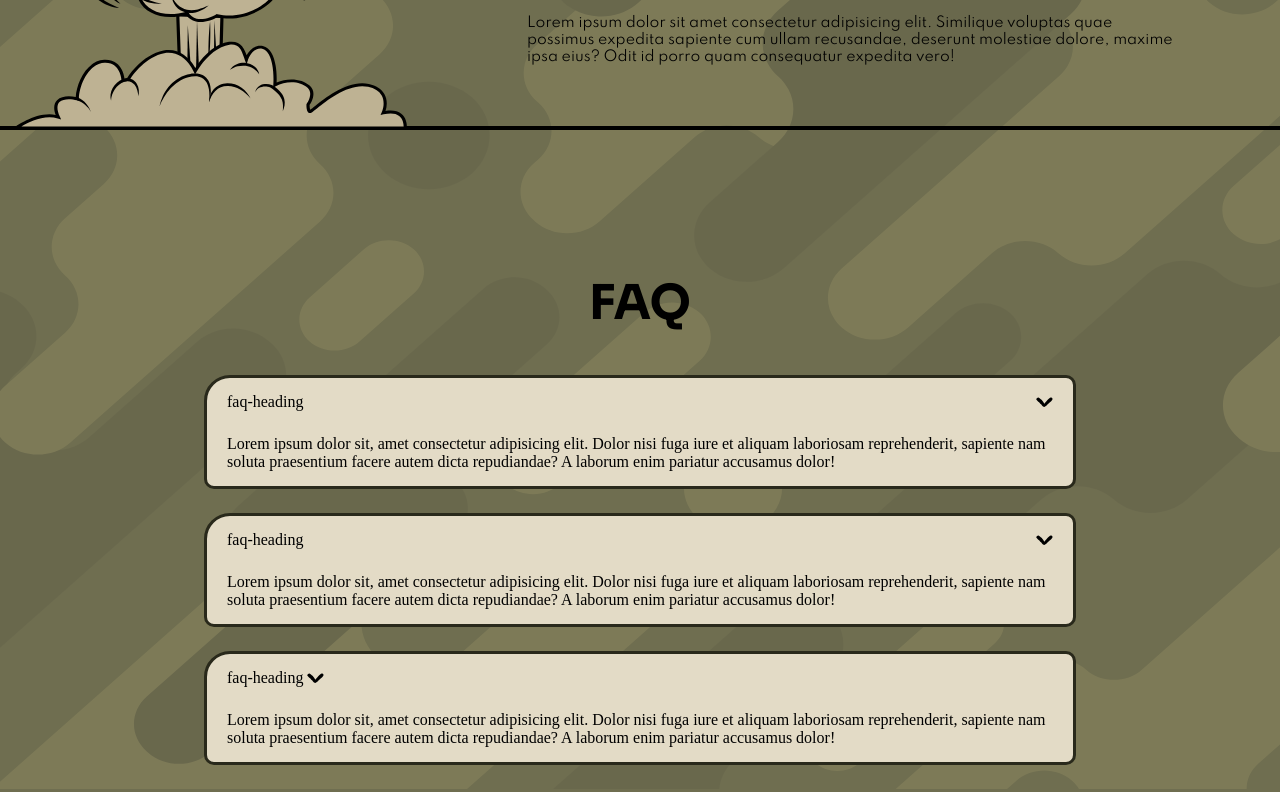
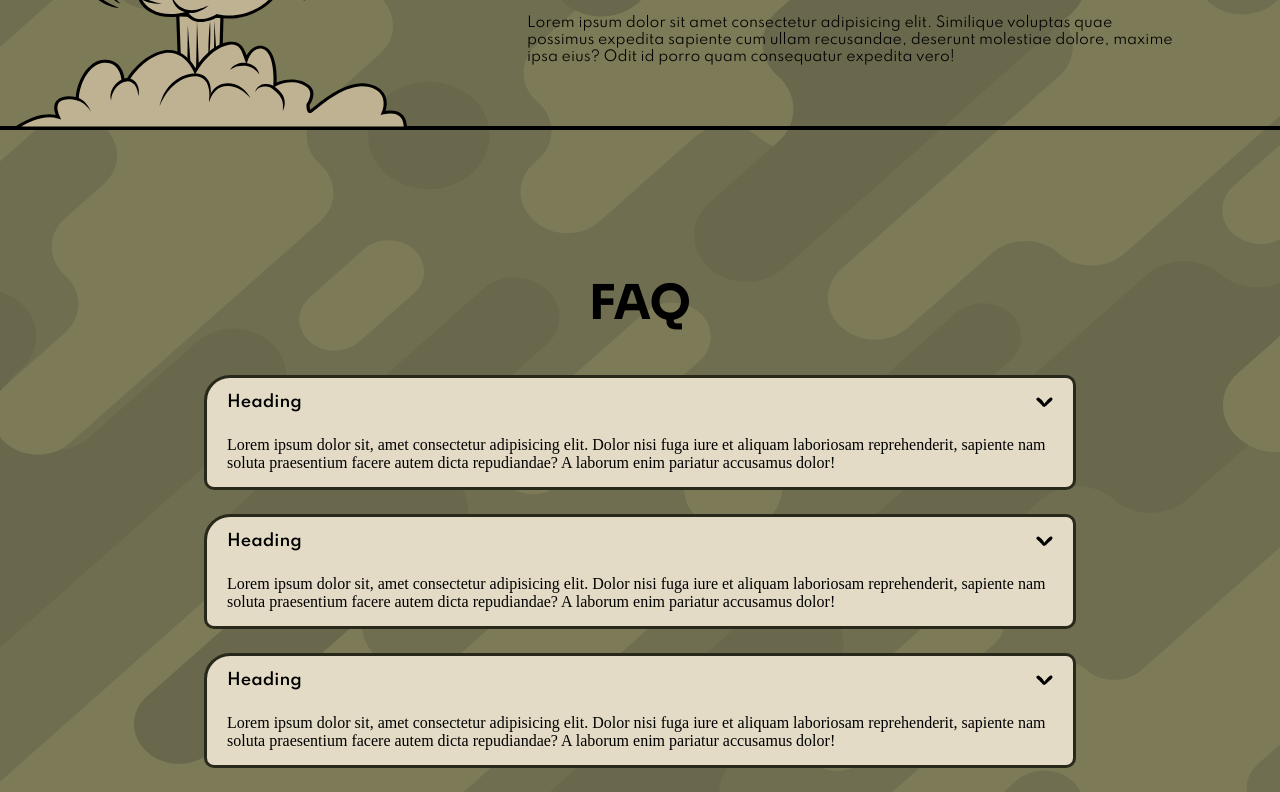
Before and after one commit to minhaj57sorder/wangs_page, a plain HTML site: page index.html in a window 1280 px wide. Shown: the part 2984-3776 px from the top of the page. Drawn offline with Linux system fonts and the light colour scheme.

Commit message:
add faq section

```diff
--- a/css/style.css
+++ b/css/style.css
@@ -2,6 +2,10 @@
     margin: 0;
     padding: 0;
     box-sizing: border-box;
+}
+@font-face {
+    font-family: spartan600;
+    src: url("../assets/font/Spartan\ SemiBold\ 600.ttf");
 }
 @font-face {
     font-family: spartan500;
@@ -148,6 +152,7 @@ body{
 }
 .faq-section .faq-cotent .faq-heading{
     position: relative;
+    font-family: spartan600;
 }
 .faq-section .faq-cotent .faq-heading .chevron{
     position: absolute;
--- a/index.html
+++ b/index.html
@@ -86,7 +86,7 @@
                     <div class="faq-cotent">
                         <div class="faq-item">
                             <div class="faq-heading">
-                                faq-heading <span class="chevron"><img src="./assets/images/chevron.svg" alt=""></span>
+                                Heading <span class="chevron"><img src="./assets/images/chevron.svg" alt=""></span>
                             </div>
                             <div class="faq-text">
                                 <p>Lorem ipsum dolor sit, amet consectetur adipisicing elit. Dolor nisi fuga iure et
@@ -98,7 +98,7 @@
                     <div class="faq-cotent">
                         <div class="faq-item">
                             <div class="faq-heading">
-                                faq-heading <span class="chevron"><img src="./assets/images/chevron.svg" alt=""></span>
+                                Heading <span class="chevron"><img src="./assets/images/chevron.svg" alt=""></span>
                             </div>
                             <div class="faq-text">
                                 <p>Lorem ipsum dolor sit, amet consectetur adipisicing elit. Dolor nisi fuga iure et
@@ -110,7 +110,7 @@
                     <div class="faq-cotent">
                         <div class="faq-item">
                             <div class="faq-heading">
-                                faq-heading <span><img src="./assets/images/chevron.svg" alt=""></span>
+                                Heading <span class="chevron"><img src="./assets/images/chevron.svg" alt=""></span>
                             </div>
                             <div class="faq-text">
                                 <p>Lorem ipsum dolor sit, amet consectetur adipisicing elit. Dolor nisi fuga iure et
```
